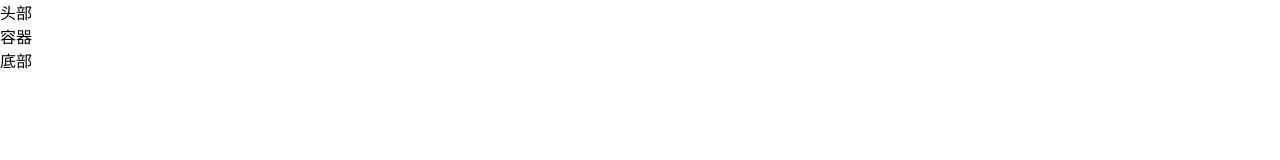
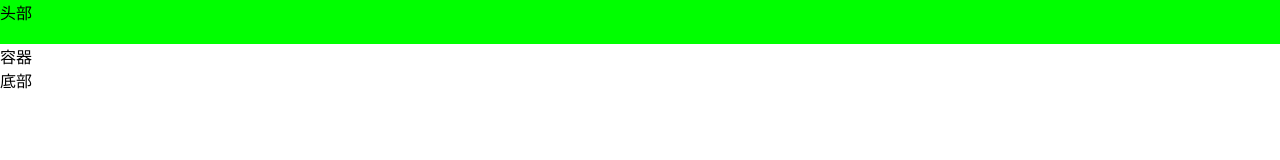
Before and after one commit to bing961175341/task, a plain HTML site: page src/index.html in a window 1280 px wide. Drawn offline with Linux system fonts and the light colour scheme.

Commit message:
完成header

```diff
--- a/src/scss/style.scss
+++ b/src/scss/style.scss
@@ -16,4 +16,9 @@ body {
     overflow: hidden;
     display: flex;
     flex-direction: column;
+    header {
+        width: 100%;
+        height: 44px;
+        background: lime;
+    }
 }
```
Also changed, not shown: src/scss/style.css, src/scss/style.min.css.
